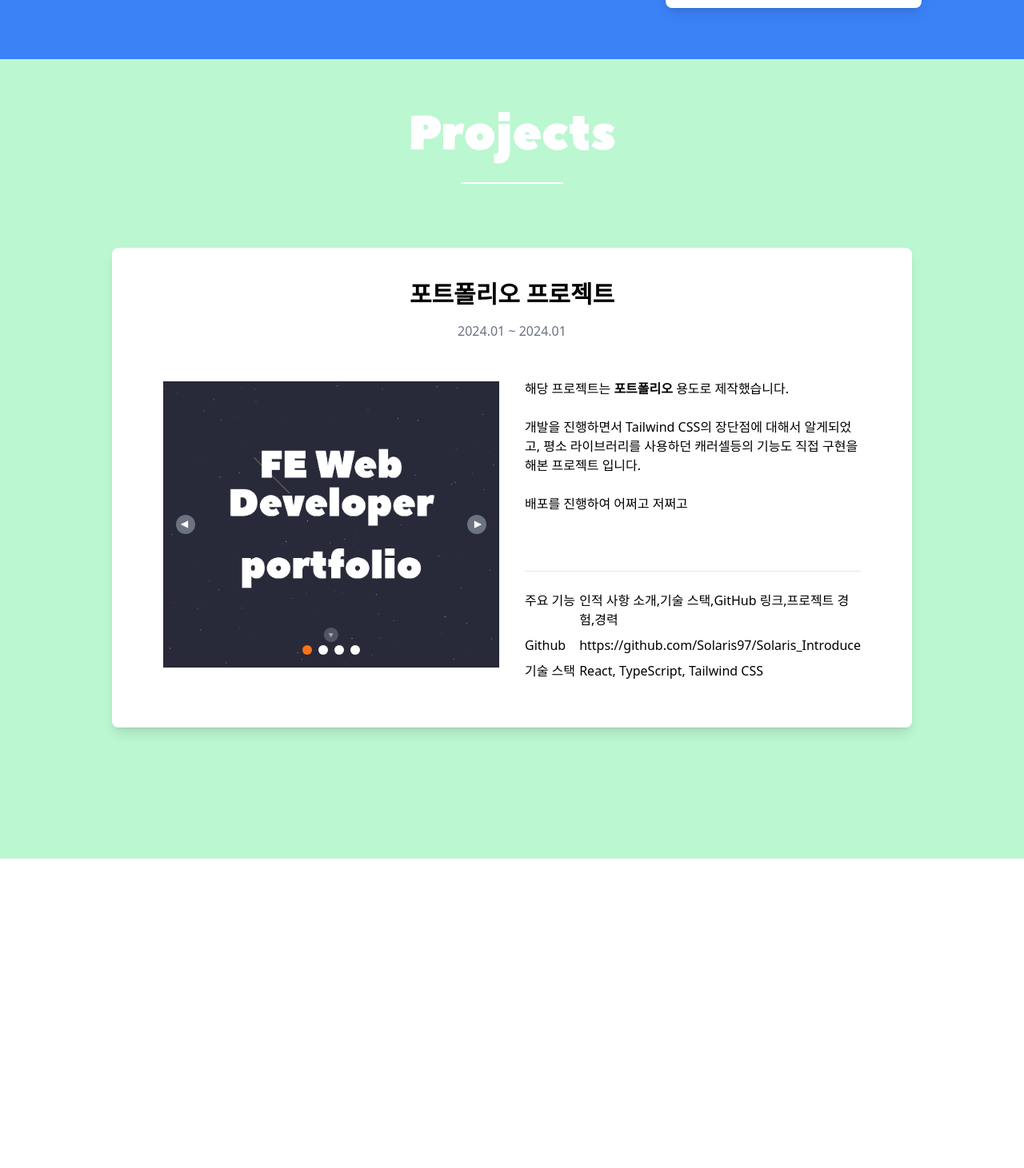
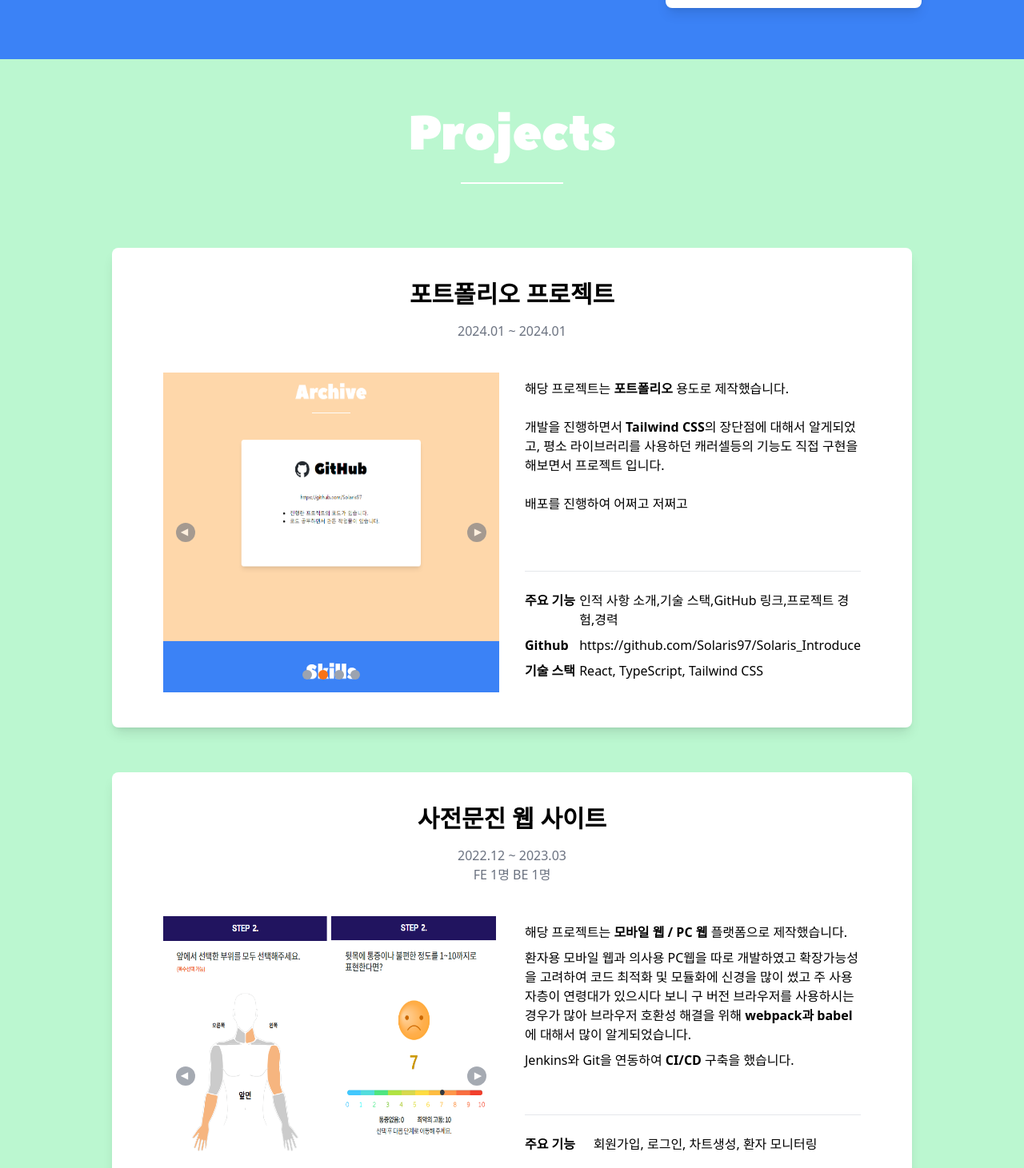
Before and after one commit to Solaris97/Portpolio, a React (Create React App) app in the folder solarisintro/: page / in a window 1280 px wide. Shown: the part 3266-4727 px from the top of the page at 80% size. Built offline with nearby package versions, Linux system fonts and the light colour scheme.

Commit message:
✨ Feat : 프로젝트 항목 완료

```diff
--- a/solarisintro/src/components/Slider.tsx
+++ b/solarisintro/src/components/Slider.tsx
@@ -15,7 +15,7 @@ interface SliderProps {
 const Slider: React.FC<SliderProps> = ({ projectImages }) => {
     const [pickIndex, setPickIndex] = useState<number>(0);
     const [pickers, setPickers] = useState<JSX.Element[]>([]);
-    const [animation, setAnimation] = useState<string>("");
+    const [animation, setAnimation] = useState<string>("w-[420px] h-[400px]");
     const [isDragging, setIsDragging] = useState(false);
     const [startX, setStartX] = useState(0);
     const [offset, setOffset] = useState(0);
@@ -27,9 +27,9 @@ const Slider: React.FC<SliderProps> = ({ projectImages }) => {
             return;
         }
         if (pickIndex > index) {
-            setAnimation("animate-rightSlide");
+            setAnimation("animate-rightSlide w-[420px] h-[400px]");
         } else {
-            setAnimation("animate-leftSlide");
+            setAnimation("animate-leftSlide w-[420px] h-[400px]");
         }
         setPickIndex(index);
     }, [pickIndex]);
@@ -40,7 +40,7 @@ const Slider: React.FC<SliderProps> = ({ projectImages }) => {
 
         setPickers(projectImages.map((image: imgItems, index: number) => {
             return (
-                <div className={`${pickIndex === index ? "bg-orange-500 w-3 h-3 rounded-full" : "bg-white w-3 h-3 rounded-full"}`}
+                <div className={`${pickIndex === index ? "bg-orange-500 w-3 h-3 rounded-full" : "bg-gray-400 w-3 h-3 rounded-full"}`}
                     onClick={() => onPickIndex(index)}>
                 </div>
             );
@@ -49,31 +49,35 @@ const Slider: React.FC<SliderProps> = ({ projectImages }) => {
 
     // 왼쪽 화살표 클릭
     const handlePrevClick = useCallback((): void => {
-        setAnimation("animate-rightSlide");
-        console.log(animation);
         if (pickIndex <= 0) {
             // state 업데이트 전, 해당 변수의 값이 0이라면
             // length의 -1로 지정하여 가장 마지막으로 이동
 
             setPickIndex(projectImages.length - 1);
+            setAnimation("animate-rightSlide w-[420px] h-[400px]");
 
             return;
         }
 
         setPickIndex(pickIndex - 1);
+        setAnimation("animate-rightSlide w-[420px] h-[400px]");
+
         // // 인덱스 감소
     }, [pickIndex]);
 
     // 오른쪽 화살표 클릭
     const handleNextClick = useCallback((): void => {
-        setAnimation("animate-leftSlide");
         if (pickIndex + 1 === projectImages.length) {
             // +1 했을 때, 배열의 인덱스를 벗어난다면
             // 0으로 설정하여 가장 첫번째로 이동
             setPickIndex(0);
+            setAnimation("animate-leftSlide w-[420px] h-[400px]");
+
             return;
         }
         setPickIndex(pickIndex + 1);
+        setAnimation("animate-leftSlide w-[420px] h-[400px]");
+
         // 인덱스 증가
     }, [pickIndex]);
 
@@ -112,7 +116,7 @@ const Slider: React.FC<SliderProps> = ({ projectImages }) => {
             setTimeout(() => {
                 currentImage.style.transition = '';
             }, 300);
-            setAnimation("");
+            setAnimation("w-[420px] h-[400px]");
             return;
         }
 
@@ -144,22 +148,32 @@ const Slider: React.FC<SliderProps> = ({ projectImages }) => {
     };
 
     useEffect(() => {
-        // 애니메이션이 설정된 후에 초기 상태로 리셋
-        if (animation) {
-            const timer = setTimeout(() => {
-                setAnimation("");
-            }, 300);
+        // 6초 후 자동으로 다음 슬라이드로 이동
+        const timer = setTimeout(() => {
+            handleNextClick();
+        }, 6000);
 
-            return () => clearTimeout(timer);
-        }
-    }, [animation]);
+        return () => clearTimeout(timer);
+    }, [pickIndex, handleNextClick]);
+
+
+    // useEffect(() => {
+    //     // 애니메이션이 설정된 후에 초기 상태로 리셋
+    //     if (animation) {
+    //         const timer = setTimeout(() => {
+    //             setAnimation("");
+    //         }, 300);
+
+    //         return () => clearTimeout(timer);
+    //     }
+    // }, [animation]);
 
 
 
     return (
 
-        <div className="w-[420px] h-[460px]">
-            <div className="relative w-full h-full flex items-center"
+        <div className="w-[420px] h-[480px]">
+            <div className="relative w-full h-full flex items-center cursor-pointer"
                 ref={sliderRef}
                 onMouseDown={handleMouseDown}
                 onMouseMove={handleMouseMove}
@@ -168,18 +182,17 @@ const Slider: React.FC<SliderProps> = ({ projectImages }) => {
             >
                 <div className="relative flex items-center flex-col">
                     <div className="overflow-hidden">
-                        <img src={projectImages[pickIndex].src} key={animation} className={animation}
-                        />
+                        <img src={projectImages[pickIndex].src} key={animation} className={animation} />
                     </div>
                     <div className="absolute flex bottom-4 gap-2">
                         {pickers}
                     </div>
                 </div>
                 <div className="absolute left-4">
-                    <button onClick={handlePrevClick} className="h-6 w-6 rotate-90 text-base rounded-full bg-gray-500 text-white ro">▼</button>
+                    <button onClick={handlePrevClick} className="h-6 w-6 rotate-90 text-base rounded-full opacity-60 bg-gray-500 hover:opacity-100 text-white">▼</button>
                 </div>
                 <div className="absolute right-4 ">
-                    <button onClick={handleNextClick} className="h-6 w-6 -rotate-90 text-base rounded-full bg-gray-500 text-white ro">▼</button>
+                    <button onClick={handleNextClick} className="h-6 w-6 -rotate-90 text-base rounded-full opacity-60 bg-gray-500 hover:opacity-100 text-white">▼</button>
 
                 </div>
             </div>
--- a/solarisintro/src/pages/About.tsx
+++ b/solarisintro/src/pages/About.tsx
@@ -18,7 +18,7 @@ const About: React.FC = () => {
         <div className="w-full h-[800px] md:h-[600px] text-center mx-0 my-auto overflow-hidden">
             {/* 타이틀 텍스트 영역 */}
             <div className="absolute w-full h-full flex items-center flex-col px-20 mt-10">
-                <h2 className="font-engTitile text-black text-5xl md:text-6xl m-6">
+                <h2 className="font-engTitile text-black text-5xl md:text-6xl m-6 cursor-default">
                     About Me
                 </h2>
                 <div className=" border-b-2 border-purple-400 w-40 min-h-2">
--- a/solarisintro/src/pages/Archive.tsx
+++ b/solarisintro/src/pages/Archive.tsx
@@ -10,7 +10,7 @@ const Archive: React.FC = () => {
         <div className="w-full h-[780px] md:h-[840px] text-center mx-0 my-auto bg-orange-200 overflow-hidden">
             {/* 텍스트 영역 */}
             <div className="absolute w-full h-full flex items-center flex-col px-24 mt-10">
-                <h2 className="font-engTitile text-white text-5xl md:text-6xl m-6">
+                <h2 className="font-engTitile text-white text-5xl md:text-6xl m-6 cursor-default">
                     Archive
                 </h2>
                 <div className=" border-b-2 border-white w-32 h-2">
--- a/solarisintro/src/pages/Intro.tsx
+++ b/solarisintro/src/pages/Intro.tsx
@@ -18,7 +18,7 @@ const Intro: React.FC<IntroProps> = ({ handleMoveDownClick }) => {
             <div className="w-full h-100v">
                 {/* 텍스트 영역 */}
                 <div className="absolute w-full h-100v flex items-center flex-col justify-center overflow-hidden">
-                    <ul className="absolute z-10">
+                    <ul className="absolute z-10 cursor-default">
                         <li className="font-engTitile text-white text-7xl md:text-9xl m-6 transition-colors duration-500 hover:text-starYellow">
                             FE Web Developer
                         </li>
--- a/solarisintro/src/pages/Projects.tsx
+++ b/solarisintro/src/pages/Projects.tsx
@@ -4,6 +4,8 @@ import ppImg1 from "../assets/Img/ppImg1.png";
 import ppImg2 from "../assets/Img/ppImg2.png";
 import ppImg3 from "../assets/Img/ppImg3.png";
 import ppImg4 from "../assets/Img/ppImg4.png";
+import hpImg1 from "../assets/Img/hpImg1.png";
+import hpImg2 from "../assets/Img/hpImg2.png";
 
 type imgItems = {
     index: number;
@@ -18,15 +20,22 @@ const PROJECT_IMG1: imgItems[] = [
     { index: 3, id: 'ppImg4', src: ppImg4 }
 ]
 
+
+const PROJECT_IMG2: imgItems[] = [
+    { index: 0, id: 'hpImg1', src: hpImg1 },
+    { index: 1, id: 'hpImg2', src: hpImg2 },
+]
+
+
 const Projects: React.FC = () => {
 
     return (
 
 
-        <div className="w-full h-[800px] md:h-[1000px] text-center mx-0 my-auto bg-green-200 overflow-hidden">
+        <div className="w-full h-[800px] md:h-[1600px] text-center mx-0 my-auto bg-green-200 overflow-hidden">
             {/* 텍스트 영역 */}
             <div className="absolute w-full h-full flex items-center flex-col px-24 mt-10">
-                <h2 className="font-engTitile text-white text-5xl md:text-6xl m-6">
+                <h2 className="font-engTitile text-white text-5xl md:text-6xl m-6 cursor-default">
                     Projects
                 </h2>
                 <div className=" border-b-2 border-white w-32 h-2">
@@ -46,15 +55,15 @@ const Projects: React.FC = () => {
                                     </div>
                                     <div>
                                         <div className="mt-12 w-[420px] h-60">
-                                            <span><p>해당 프로젝트는 <span className="font-bold">포트폴리오</span> 용도로 제작했습니다.</p></span>
-                                            <p className="mt-6">개발을 진행하면서 Tailwind CSS의 장단점에 대해서 알게되었고, 평소 라이브러리를 사용하던 캐러셀등의 기능도
-                                                직접 구현을 해본 프로젝트 입니다.
+                                            <span><p>해당 프로젝트는 <strong>포트폴리오</strong> 용도로 제작했습니다.</p></span>
+                                            <p className="mt-6">개발을 진행하면서 <strong>Tailwind CSS</strong>의 장단점에 대해서 알게되었고, 평소 라이브러리를 사용하던 캐러셀등의 기능도
+                                                직접 구현을 해보면서  프로젝트 입니다.
                                             </p>
                                             <p className="mt-6">배포를 진행하여 어쩌고 저쩌고
                                             </p>
                                         </div>
                                         <div className="w-[420px] border-t borer-gray flex">
-                                            <div className="mt-6 w-40">
+                                            <div className="mt-6 w-28 font-bold">
                                                 <p className="h-12">주요 기능</p>
                                                 <p className="mt-2">Github</p>
                                                 <p className="mt-2">기술 스택</p>
@@ -72,6 +81,44 @@ const Projects: React.FC = () => {
                             </div>
                         </div>
 
+                        <div className="bg-white w-full h-[600px] mt-14 rounded-lg text-left shadow-lg" >
+                            <div className="p-4 flex flex-col items-center">
+                                <div className="mt-6 text-center">
+                                    <p className="font-bold text-3xl">사전문진 웹 사이트</p>
+                                    <p className="text-gray-500 mt-4">2022.12 ~ 2023.03 <br />FE 1명    BE 1명</p>
+                                </div>
+                                <div className="flex gap-8">
+                                    <div>
+                                        <Slider projectImages={PROJECT_IMG2} />
+                                    </div>
+                                    <div>
+                                        <div className="mt-12 w-[420px] h-60">
+                                            <span><p>해당 프로젝트는 <strong>모바일 웹 / PC 웹</strong> 플랫폼으로 제작했습니다.</p></span>
+                                            <p className="mt-2">환자용 모바일 웹과 의사용 PC웹을 따로 개발하였고 확장가능성을 고려하여 코드 최적화 및 모듈화에
+                                                신경을 많이 썼고 주 사용자층이 연령대가 있으시다 보니 구 버전 브라우저를 사용하시는 경우가 많아 브라우저 호환성 해결을 위해
+                                                <strong> webpack과 babel</strong>에 대해서 많이 알게되었습니다.
+                                            </p>
+                                            <p className="mt-2">Jenkins와 Git을 연동하여 <strong>CI/CD</strong> 구축을 했습니다.
+                                            </p>
+                                        </div>
+                                        <div className="w-[420px] border-t borer-gray flex">
+                                            <div className="mt-6 w-28 font-bold">
+                                                <p>주요 기능</p>
+                                                <p className="mt-4">기술 스택</p>
+                                            </div>
+                                            <div className="mt-6">
+                                                <p>회원가입, 로그인, 차트생성, 환자 모니터링</p>
+                                                <p className="mt-4">React, TypeScript, Styled-Components, Recoil, React Query</p>
+                                            </div>
+                                        </div>
+                                    </div>
+                                </div>
+
+
+
+                            </div>
+                        </div>
+
                     </div>
 
                 </div>
```
Also changed, not shown: solarisintro/src/pages/MainPage.tsx (+5 -4 lines), solarisintro/src/pages/Skills.tsx (+6 -6 lines), solarisintro/src/assets/Img/hpImg1.png (added), solarisintro/src/assets/Img/hpImg2.png (added).
